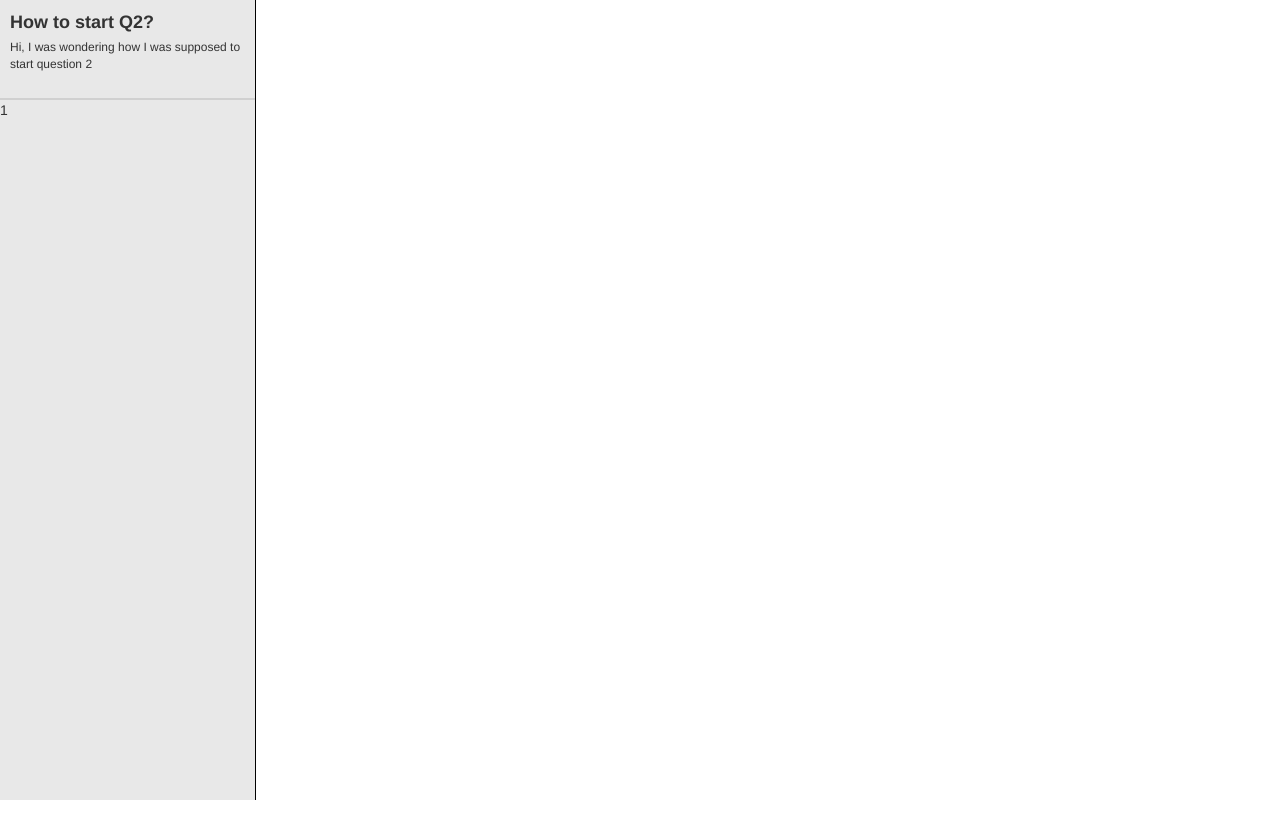
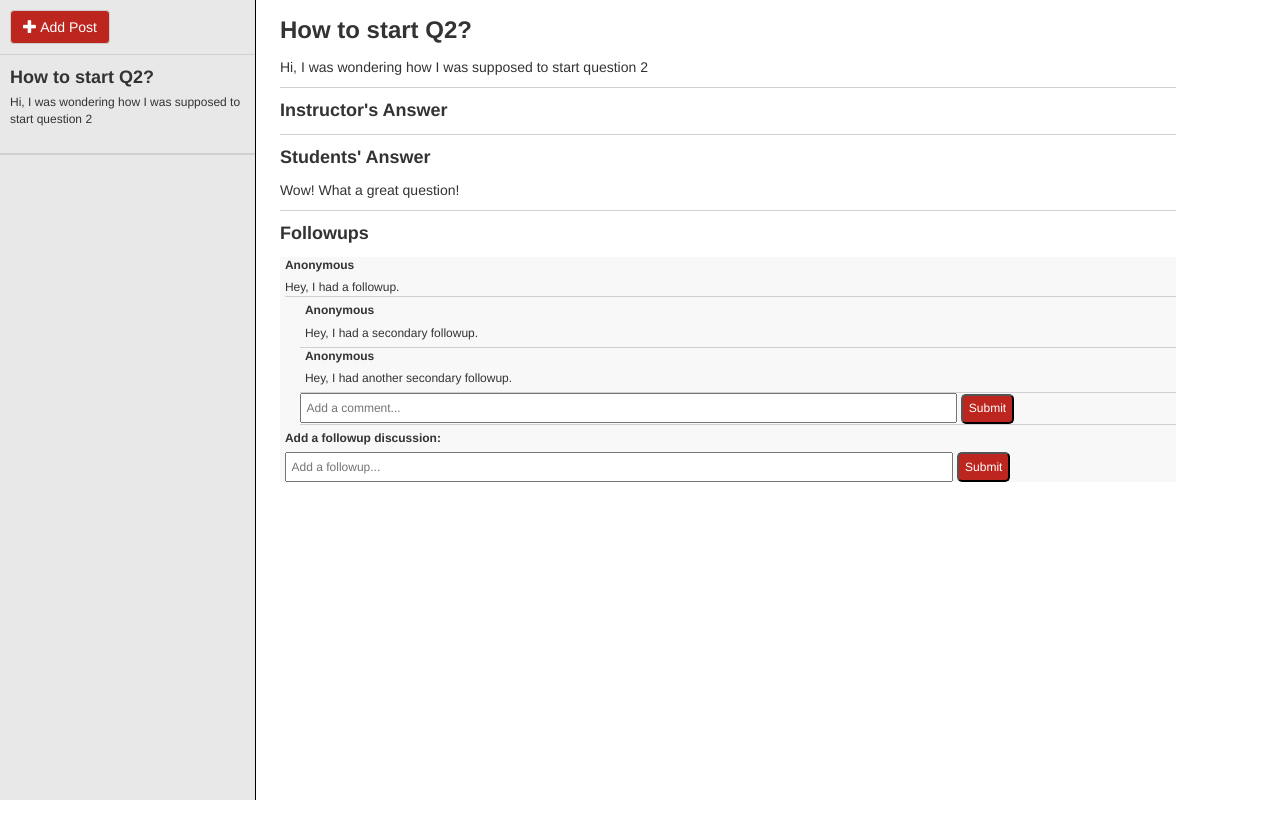
Before and after one commit to ankur-gos/huddle, a Django app: page / in a window 1280 px wide. Shown: the part 52-878 px from the top of the page. Before the commit the page ends 852 px from the top, so only its background shows below. Run offline with Django 3.2, Linux system fonts and the light colour scheme; some libraries are stand-ins or nearby versions.

Commit message:
Changes were made

```diff
--- a/huddle/huddleapp/static/huddleapp/indexstyle.css
+++ b/huddle/huddleapp/static/huddleapp/indexstyle.css
@@ -1,6 +1,7 @@
 .scrollnav{
+  display:inline-block;
   background-color: #E8E8E8;
-  height:100vh;
+  height: 100%;
   width:20%;
   border-right: 1px solid #000000;
 }
@@ -24,3 +25,116 @@
 .post-text{
   font-size: 12px;
 }
+
+.main{
+  width: 100%;
+  margin:0 auto;
+}
+
+.bottom-spaced{
+  margin-bottom: 10px;
+}
+
+.post-detail-title{
+  font-size: 24px;
+  font-weight: bold;
+}
+
+.row{
+  display: table-row;
+}
+
+
+.detail{
+  display: inline-block;
+  height: 100%;
+  width: 70%;
+  text-align:left;
+  vertical-align: top;
+  margin: 1% auto;
+  margin-left: 20px;
+}
+
+.bottom-separated{
+  border-bottom: 1px solid #D0D0D0
+}
+
+.direct-followups{
+  background-color: #F8F8F8;
+  margin-bottom: 10px;
+}
+
+.secondary-followups{
+  margin-left: 20px;
+}
+
+.followup-title{
+  font-size: 12px;
+  font-weight:bold;
+}
+
+.followup-body{
+  font-size: 12px;
+}
+
+.bottom-small-spaced{
+  margin-bottom: 5px;
+  margin-left: 5px;
+}
+
+.top-padding{
+  margin-top: 5px;
+}
+
+.top-padding-plus{
+  margin-top: 10px;
+}
+
+.comment-input{
+  width: 75%;
+  height: 30px;
+  font-size: 12px;
+}
+
+.comment-input-wide{
+  width: 100%;
+  height: 30px;
+  font-size: 12px;
+}
+
+.comment-submit{
+``width: 60px;
+  height: 30px;
+  background-color: #bd261f;
+  -webkit-border-radius: 5px;
+  -moz-border-radius: 5px;
+  border-radius: 5px;
+  color: white;
+  font-size:12px;
+  box-shadow: none;
+}
+
+.post-body{
+  padding: 5px;
+  width: 100%;
+  height: 200px;
+  font-size: 12px;
+}
+
+.btn-custom{
+  background-color: #bd261f !important;
+  color: white !important;
+}
+
+.input-menu{
+  padding:10px;
+  border-bottom: 1px solid #D0D0D0;
+}
+
+textarea {
+  border: none;
+}
+
+.hide-add{
+  display:none;
+}
--- a/huddle/huddleapp/templates/huddleapp/index.html
+++ b/huddle/huddleapp/templates/huddleapp/index.html
@@ -34,14 +34,99 @@
     </div>
   </nav>
 
+  <div class="main">
       <nav class="scrollnav">
+        <div class="input-menu">
+          <button type="button" class="btn btn-default btn-custom" aria-label="Left Align">
+            <span class="glyphicon glyphicon-plus"aria-hidden="true"></span> Add Post
+          </button>
+          <div class="hide-add">
+            <input type="text" placeholder=" Title" class="comment-input-wide top-padding-plus bottom-spaced">
+           <textarea placeholder="Post Body" class="post-body bottom-spaced"></textarea>
+            <button type="button" class="btn btn-default btn-custom" aria-label="Left Align">
+              <span class="glyphicon glyphicon-ok"aria-hidden="true"></span> Submit
+            </button>
+          </div>
+        </div>
         <ul class="list-unstyled">
           <li class="post">
               <span class="post-title">How to start Q2?</span><br>
             <span class="post-text">Hi, I was wondering how I was supposed to start
               question 2</span>
           </li>
-      <li> 1 </li>
         </ul>
       </nav>
+
+      <div class="detail">
+        <div class="bottom-spaced">
+          <span class="post-detail-title">How to start Q2?</span><br>
+        </div>
+        <div class="bottom-separated bottom-spaced">
+          <p class="post-detail-body">Hi, I was wondering how I was supposed to start question 2</span><br>
+        </div>
+
+        <div class="bottom-separated bottom-spaced">
+          <div class="bottom-spaced">
+            <span class="post-title"> Instructor's Answer </span>
+          </div>
+          <p class="post-detail-body bottom-spaced"></p>
+        </div>
+
+        <div class="bottom-separated bottom-spaced">
+          <div class="bottom-spaced">
+            <span class="post-title"> Students' Answer </span>
+          </div>
+          <p class="post-detail-body bottom-spaced"> Wow! What a great question!</p>
+        </div>
+
+        <div class="bottom-spaced">
+          <span class="post-title"> Followups </span>
+        </div>
+
+        <ul class="direct-followups list-unstyled">
+          <li>
+            <div class="bottom-small-spaced">
+              <span class="followup-title">Anonymous</span>
+            </div>
+            <p class="followup-body bottom-small-spaced bottom-separated">
+              Hey, I had a followup.
+            </p>
+            <ul class="secondary-followups list-unstyled">
+              <li class="bottom-separated">
+                <div class="bottom-small-spaced">
+                  <span class="followup-title">Anonymous</span>
+                </div>
+                <p class="followup-body bottom-small-spaced">
+                  Hey, I had a secondary followup.
+                </p>
+              </li>
+              <li class="bottom-separated">
+                <div class="bottom-small-spaced">
+                  <span class="followup-title">Anonymous</span>
+                </div>
+                <p class="followup-body bottom-small-spaced">
+                  Hey, I had another secondary followup.
+                </p>
+              </li>
+              <li class="bottom-separated">
+                <input type="text" placeholder=" Add a comment..." class="comment-input">
+                <input type="submit" class="comment-submit">
+              </li>
+            </ul>
+          </li>
+
+          <li>
+            <div class="bottom-small-spaced top-padding">
+              <span class="followup-title">Add a followup discussion:</span>
+            </div>
+            <form class="top-padding bottom-small-spaced">
+              <input type="text" placeholder=" Add a followup..." class="comment-input">
+              <input type="submit" class="comment-submit">
+            </form>
+          </li>
+        </ul>
+
+      </div>
+  </div>
+
 </body>
```
Also changed, not shown: 4 other files. Lines whose indentation alone changed are shown as unchanged.
